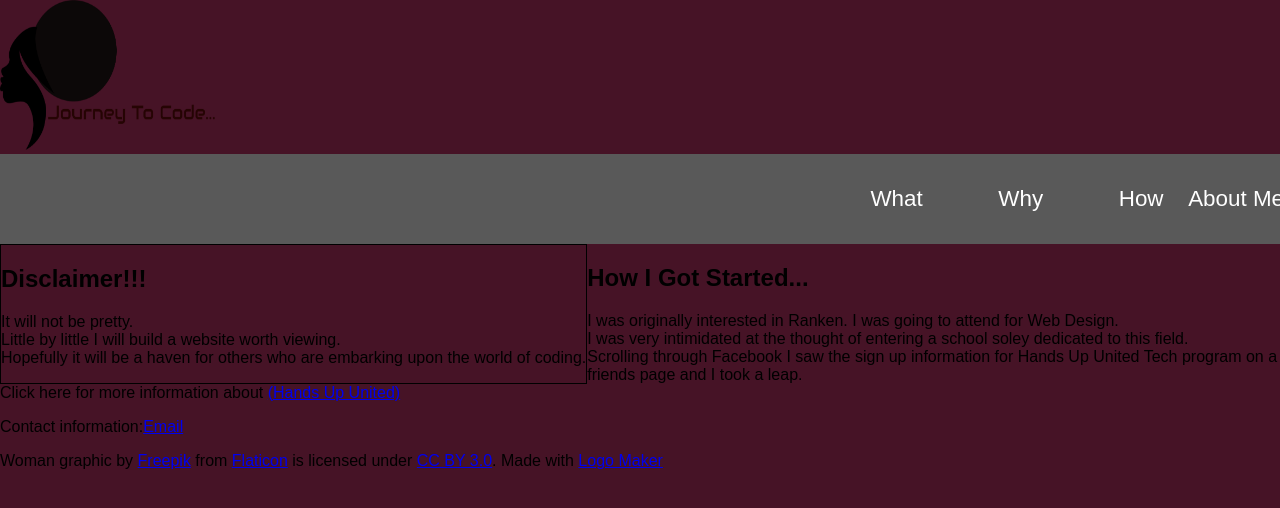
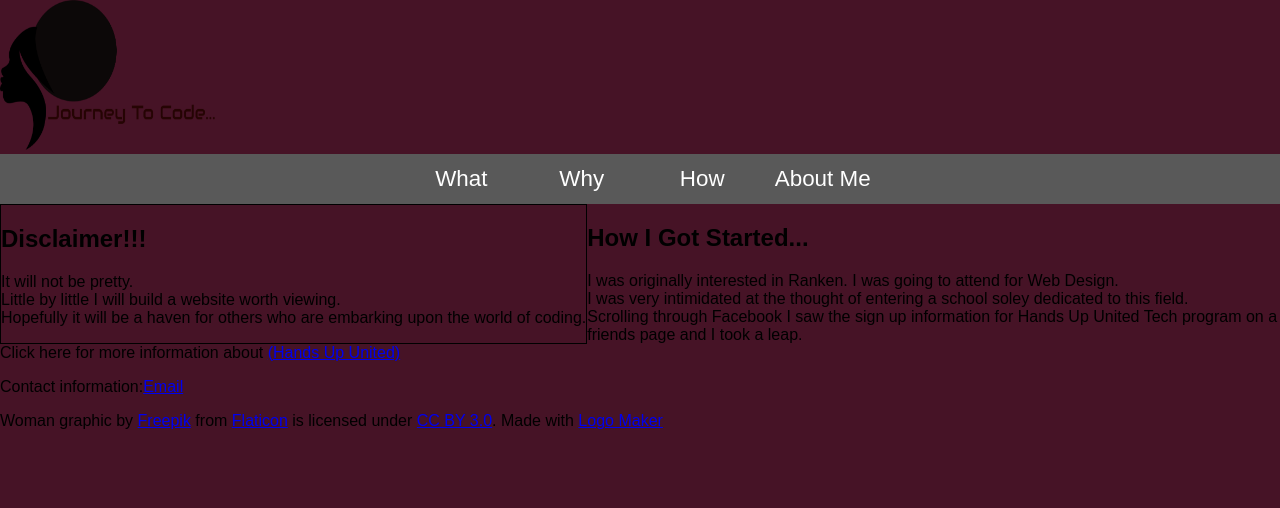
Before and after one commit to BerneBee/BernesJourneyToCode, a plain HTML site: page index.html in a window 1280 px wide. Drawn offline with Linux system fonts and the light colour scheme.

Commit message:
Update style.css

```diff
--- a/style.css
+++ b/style.css
@@ -10,8 +10,8 @@ body {
 .nav ul {
   list-style: none;
   background-color: #595959;
-  text-align:right;
-  padding: 20px 0 20px 0;
+  text-align:center;
+  padding: 0;
   margin: 0;
 }
 .nav li {
```
